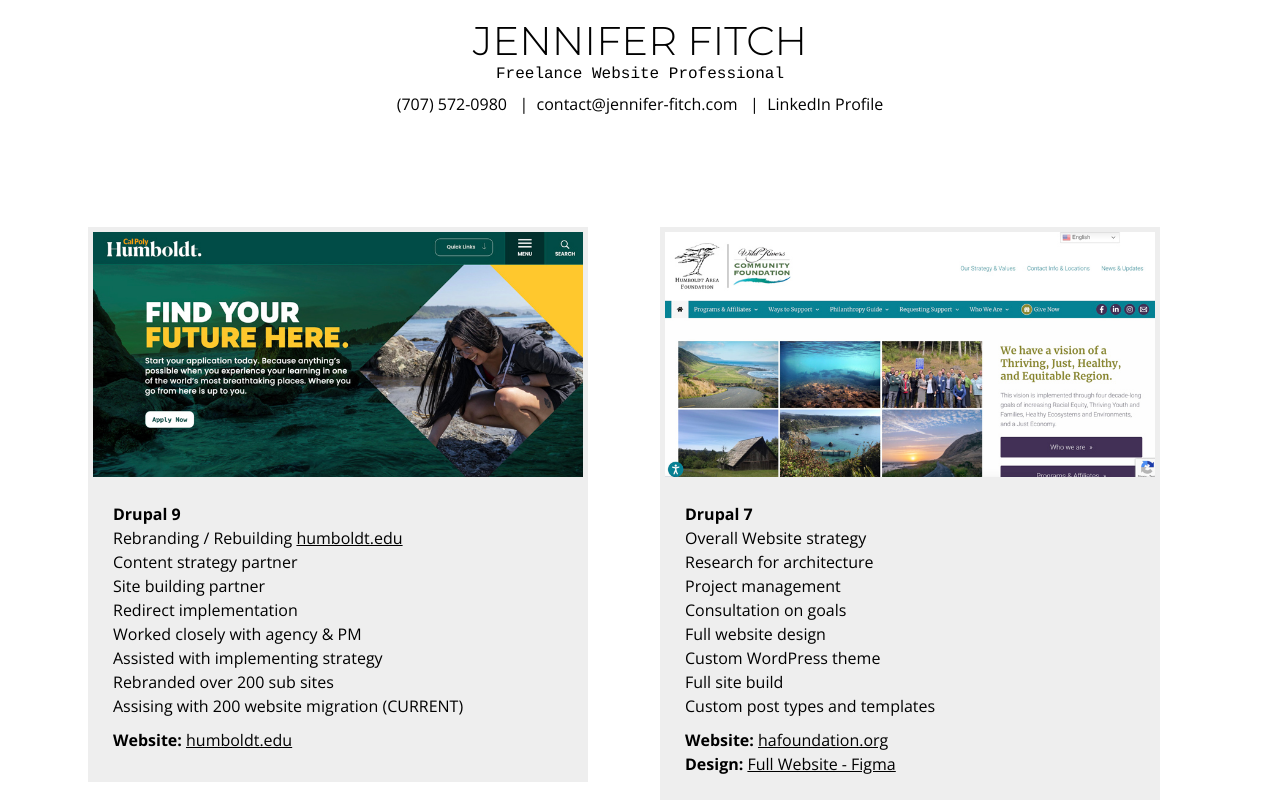
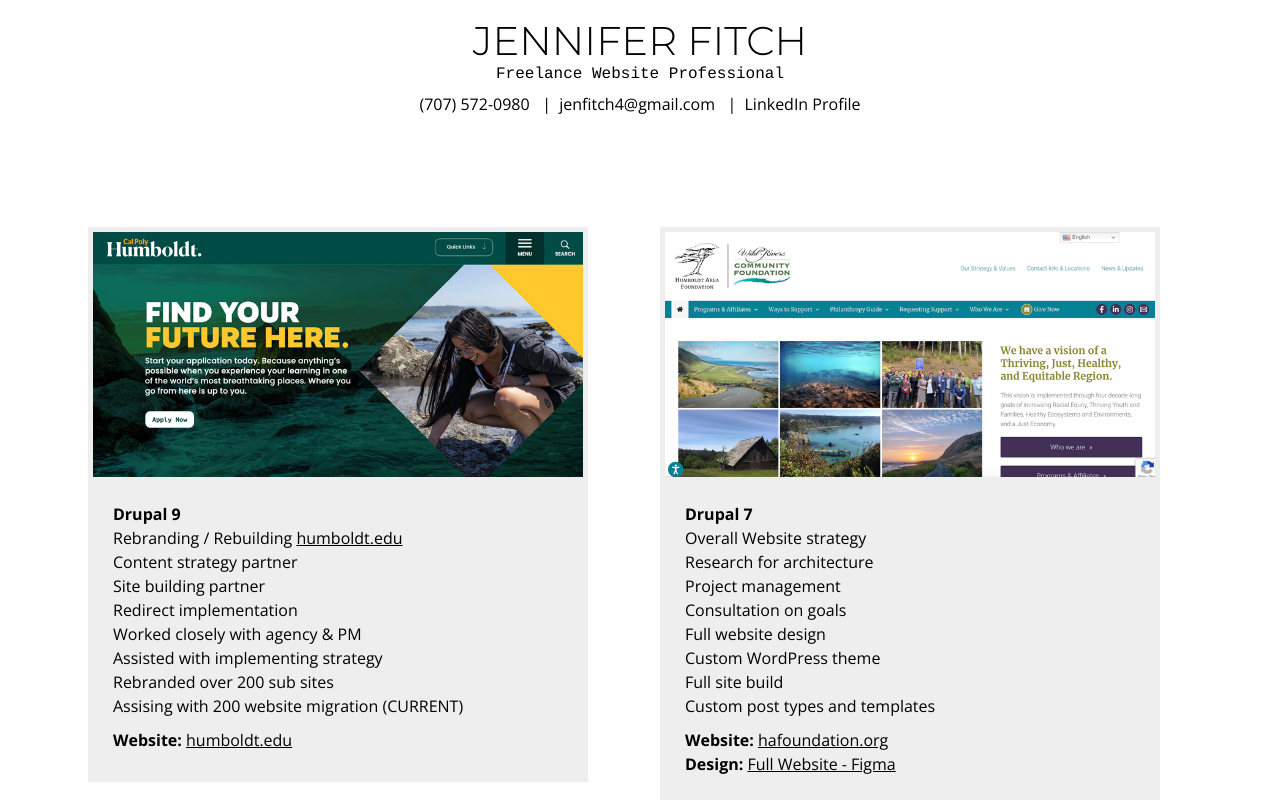
Before and after one commit to jen-fitch/next, a Next.js app: page / in a window 1280 px wide. Shown: the top 800 px of the page. Built offline with nearby package versions, Linux system fonts and the light colour scheme.

Commit message:
update email account

```diff
--- a/pages/index.js
+++ b/pages/index.js
@@ -39,7 +39,7 @@
                             (707) 572-0980 &nbsp;
                         </Link><span> | </span>&nbsp;
                         <Link href="mailto:jenfitch4@gmail.com">
-                            contact@jennifer-fitch.com &nbsp;
+                            jenfitch4@gmail.com &nbsp;
                         </Link><span> | </span>&nbsp;
                         <Link href="https://www.linkedin.com/in/jenniferfitch2/">
                             LinkedIn Profile
```
